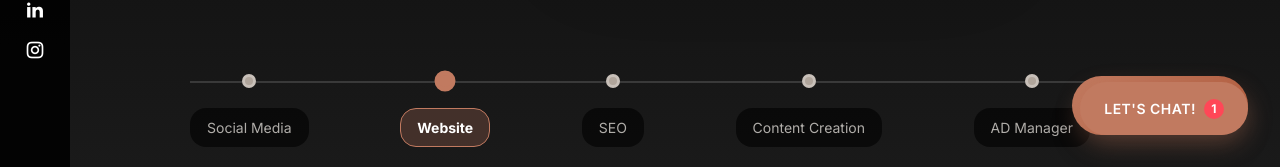
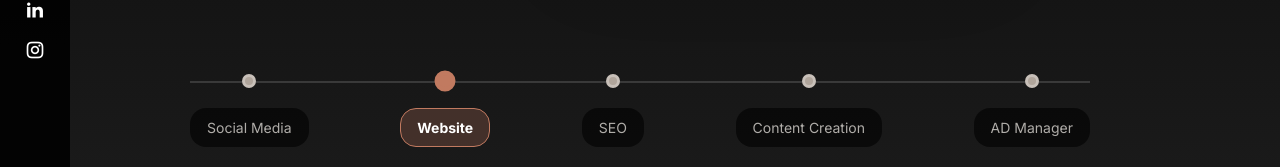
Before and after one commit to thewolfcommander/temvuefamespreadmedia, a Vue app: page /#/ in a window 1280 px wide. Shown: the part 633-800 px from the top of the page. Built offline with nearby package versions, Linux system fonts and the light colour scheme; a web font is replaced by a local one.

Commit message:
Refactor: remove chat button and update footer links for improved navigation and clarity

```diff
--- a/src/components/ContactFormSection.vue
+++ b/src/components/ContactFormSection.vue
@@ -63,11 +63,7 @@
       </div>
     </div>
 
-    <!-- Floating Chat Button -->
-    <div class="chat-button">
-      <span class="chat-text">LET'S CHAT!</span>
-      <div class="chat-notification">1</div>
-    </div>
+
   </section>
 </template>
 
@@ -229,49 +225,7 @@ const submitForm = () => {
   box-shadow: 0 8px 25px rgba(var(--color-primary-rgb), 0.3);
 }
 
-/* Floating Chat Button */
-.chat-button {
-  position: fixed;
-  bottom: var(--space-8);
-  right: var(--space-8);
-  background: var(--color-primary);
-  color: var(--color-text-white);
-  padding: var(--space-4) var(--space-6);
-  border-radius: var(--radius-full);
-  cursor: pointer;
-  display: flex;
-  align-items: center;
-  gap: var(--space-2);
-  font-weight: var(--font-weight-semibold);
-  font-size: var(--font-size-sm);
-  font-family: var(--font-family-heading);
-  letter-spacing: 0.5px;
-  box-shadow: 0 8px 25px rgba(var(--color-primary-rgb), 0.4);
-  transition: var(--transition-base);
-  z-index: var(--z-toast);
-}
 
-.chat-button:hover {
-  transform: translateY(-3px);
-  box-shadow: 0 12px 35px rgba(var(--color-primary-rgb), 0.5);
-}
-
-.chat-text {
-  text-transform: uppercase;
-}
-
-.chat-notification {
-  background: #ff4757;
-  color: var(--color-text-white);
-  width: 20px;
-  height: 20px;
-  border-radius: var(--radius-full);
-  display: flex;
-  align-items: center;
-  justify-content: center;
-  font-size: var(--font-size-xs);
-  font-weight: var(--font-weight-bold);
-}
 
 /* Responsive Design */
 @media (max-width: 1200px) {
--- a/src/components/Footer.vue
+++ b/src/components/Footer.vue
@@ -4,12 +4,14 @@
       <!-- Left Section: Logo and Description -->
       <div class="footer-left">
         <div class="footer-brand">
-          <img src="https://pub-d52e6487b06345a0b5b78c56edc9e666.r2.dev/assets/logo.svg" alt="Fame Spread Media" class="footer-logo" />
+          <img src="https://pub-d52e6487b06345a0b5b78c56edc9e666.r2.dev/assets/logo.svg" alt="Fame Spread Media"
+            class="footer-logo" />
           <span class="footer-brand-name">Fame Spread Media</span>
         </div>
         <p class="footer-description">
           Tell us about your project<br />
-          Fancy a coffee and a chat? We would love to meet you. Drop us a line or slide into our DMs and we will help to create buzz in your social handles
+          Fancy a coffee and a chat? We would love to meet you. Drop us a line or slide into our DMs and we will help to
+          create buzz in your social handles
         </p>
         <div class="social-icons">
           <a href="#" aria-label="Facebook"><i class="ri-facebook-fill"></i></a>
@@ -27,15 +29,15 @@
           <a href="#" class="nav-link">HOME</a>
           <a href="#" class="nav-link">ABOUT US</a>
           <a href="#" class="nav-link">OUR WORK</a>
-          <a href="#" class="nav-link">BRANDING</a>
-          <a href="#" class="nav-link">PACKAGING DESIGN</a>
+          <a href="#" class="nav-link">TESTIMONIALS</a>
+          <a href="#" class="nav-link">CONTACT US</a>
         </div>
         <div class="nav-column">
-          <a href="#" class="nav-link">LOGO DESIGN</a>
+          <a href="#" class="nav-link">SOCIAL MEDIA MANAGEMENT</a>
+          <a href="#" class="nav-link">CONTENT CREATION</a>
+          <a href="#" class="nav-link">SEO</a>
           <a href="#" class="nav-link">WEB DEVELOPMENT</a>
-          <a href="#" class="nav-link">DIGITAL MARKETING</a>
-          <a href="#" class="nav-link">CONTACT US</a>
-          <a href="#" class="nav-link">BLOG</a>
+          <a href="#" class="nav-link">AD MANAGEMENT</a>
         </div>
       </div>
 
@@ -61,10 +63,10 @@
     </div>
 
     <!-- Chat Button -->
-    <div class="chat-button">
+    <!-- <div class="chat-button">
       <span>LET'S CHAT!</span>
       <div class="chat-arrow">→</div>
-    </div>
+    </div> -->
 
     <!-- Curved Design Element -->
     <div class="footer-curve"></div>
@@ -85,8 +87,8 @@
 }
 
 .footer-content {
-  max-width: 1200px;
-  margin: 0 auto;
+  max-width: 1350px;
+  margin: 0 160px;
   padding: 0 var(--space-6);
   display: grid;
   grid-template-columns: 1fr 1fr 1fr;
@@ -241,40 +243,7 @@
   font-size: var(--font-size-xs);
 }
 
-/* Chat Button */
-.chat-button {
-  position: fixed;
-  bottom: var(--space-8);
-  right: var(--space-8);
-  background: linear-gradient(135deg, var(--color-primary), var(--color-primary-dark));
-  color: var(--color-text-white);
-  padding: var(--space-4) var(--space-6);
-  border-radius: var(--radius-full);
-  display: flex;
-  align-items: center;
-  gap: var(--space-3);
-  font-weight: var(--font-weight-bold);
-  font-size: var(--font-size-sm);
-  cursor: pointer;
-  transition: var(--transition-base);
-  box-shadow: var(--shadow-lg);
-  z-index: var(--z-fixed);
-  letter-spacing: var(--letter-spacing-wide);
-}
 
-.chat-button:hover {
-  transform: translateY(-2px);
-  box-shadow: var(--shadow-xl);
-}
-
-.chat-arrow {
-  font-size: var(--font-size-lg);
-  transition: var(--transition-base);
-}
-
-.chat-button:hover .chat-arrow {
-  transform: translateX(4px);
-}
 
 /* Curved Design Element */
 .footer-curve {
```
